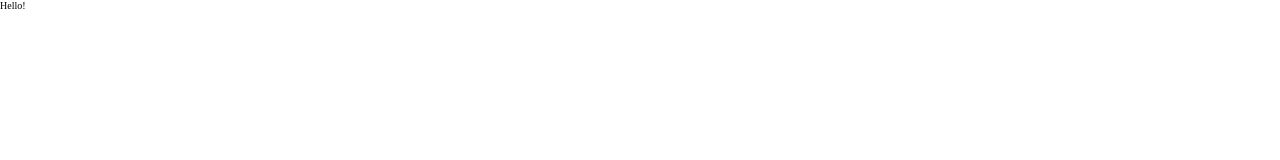
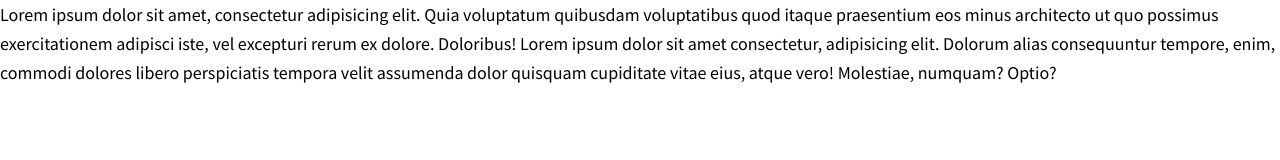
Before and after one commit to saitamason/personal-astro, an Astro site: page / in a window 1280 px wide. Built offline with nearby package versions, Linux system fonts and the light colour scheme; Astro itself is replaced by a stand-in of ours.

Commit message:
feat: add font weights

```diff
--- a/package.json
+++ b/package.json
@@ -10,6 +10,8 @@
     "astro": "astro"
   },
   "dependencies": {
-    "astro": "^2.0.14"
+    "@fontsource/lora": "^4.5.13",
+    "@fontsource/source-sans-pro": "^4.5.11",
+    "astro": "^2.0.13"
   }
 }
--- a/src/layouts/Layout.astro
+++ b/src/layouts/Layout.astro
@@ -1,4 +1,7 @@
 ---
+import "@fontsource/lora";
+import "@fontsource/source-sans-pro";
+
 export interface Props {
   language: "en" | "pl";
   title: string;
@@ -42,6 +45,13 @@ const polishUrl = new URL(`pl${path}`, site);
 
   <style is:global>
     :root {
+      --font-serif: "Lora", serif;
+      --font-sans: "Source Sans Pro", sans-serif;
+
+      --font-normal: 400;
+      --font-semibold: 600;
+      --font-bold: 700;
+
       /* Perfect Fourth (1.333) type scale with base 1.8 */
       --font-1: 10.1rem;
       --font-2: 7.58rem;
@@ -51,6 +61,8 @@ const polishUrl = new URL(`pl${path}`, site);
       --font-6: 2.4rem;
       --font-base: 1.8rem;
       --font-small: 1.35rem;
+
+      --line-base: 1.618;
 
       --space-1: 0.1rem;
       --space-2: 0.2rem;
@@ -83,6 +95,9 @@ const polishUrl = new URL(`pl${path}`, site);
 
     body {
       box-sizing: border-box;
+      font-family: var(--font-sans);
+      font-size: var(--font-base);
+      line-height: var(--line-base);
     }
 
     input,
--- a/src/pages/index.astro
+++ b/src/pages/index.astro
@@ -12,7 +12,15 @@ const ageInYears = Math.trunc(ageInMilliseconds / 1000 / 60 / 60 / 24 / 365);
   language="pl"
   title="Dawid Le Hai – Programista frontendu"
   description={`${ageInYears}-letni programista frontendu, psycholog, certyfikowany trener personalny, a także entuzjasta tworzenia muzyki.`}>
-  Hello!
+  <p>
+    Lorem ipsum dolor sit amet, consectetur adipisicing elit. Quia voluptatum
+    quibusdam voluptatibus quod itaque praesentium eos minus architecto ut quo
+    possimus exercitationem adipisci iste, vel excepturi rerum ex dolore.
+    Doloribus! Lorem ipsum dolor sit amet consectetur, adipisicing elit. Dolorum
+    alias consequuntur tempore, enim, commodi dolores libero perspiciatis
+    tempora velit assumenda dolor quisquam cupiditate vitae eius, atque vero!
+    Molestiae, numquam? Optio?
+  </p>
 </Layout>
 
 <style></style>
```
Also changed, not shown: 1 other file.
